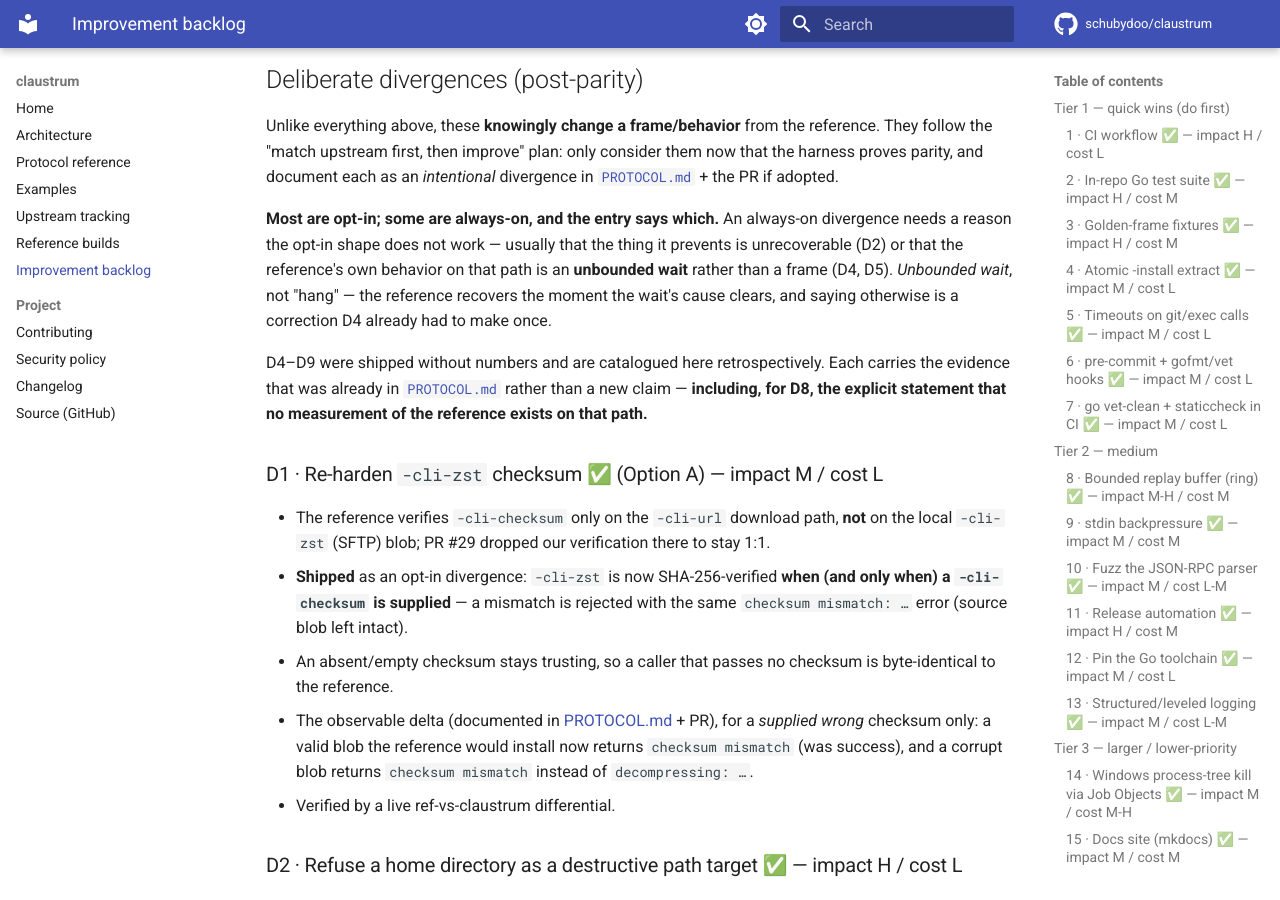
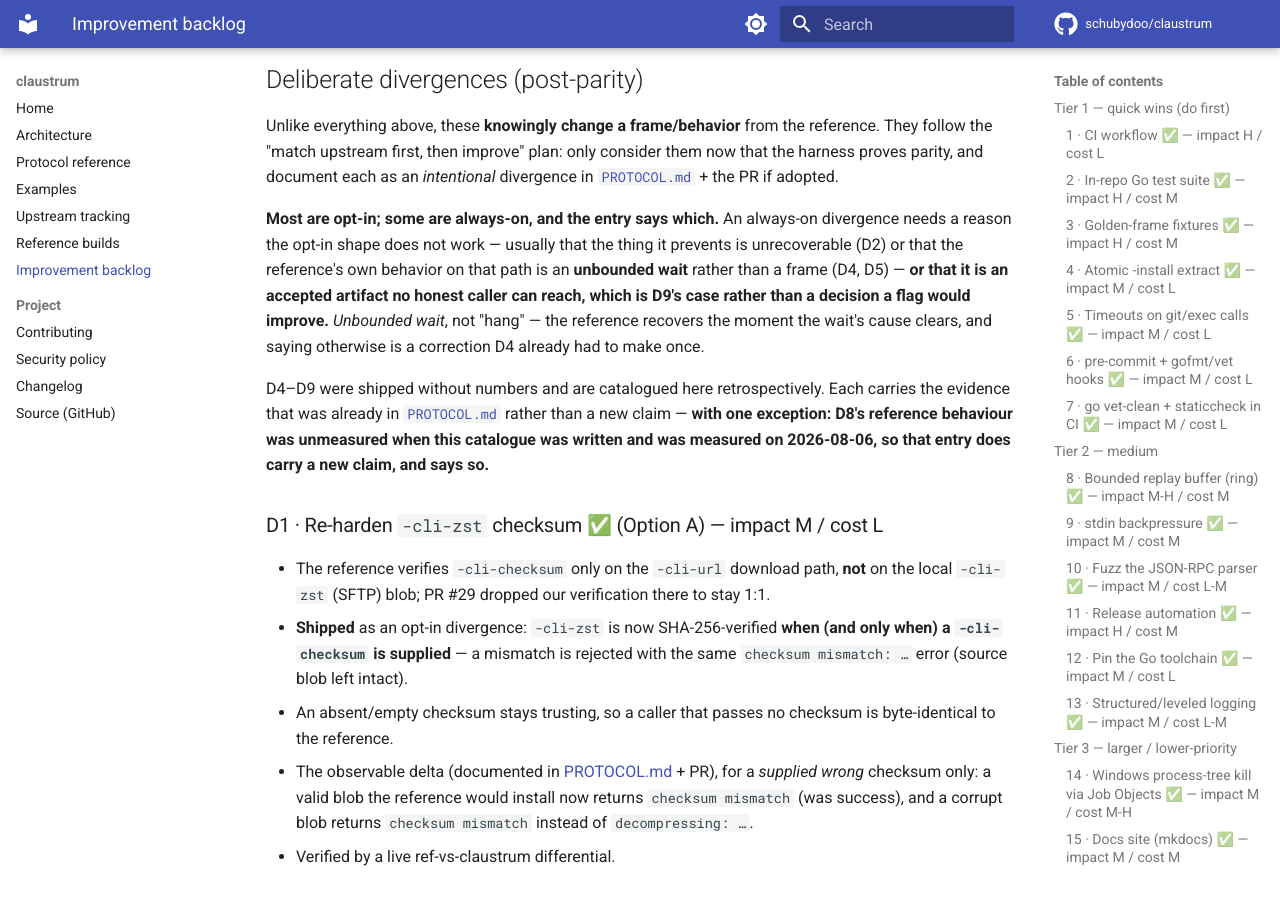
Before and after one commit to schubydoo/claustrum, an MkDocs documentation site: the page built from docs/IMPROVEMENTS.md, in a window 1280 px wide and 900 px high, scrolled down 9136 px. Built offline with MkDocs 1.6.1 and Material for MkDocs 9.7.7, drawn with Linux system fonts in a browser that asks for light colours; comment, search, counter and statistics services are not loaded; some of the changed text lies outside the part shown.

Commit message:
docs: stop three records saying D8 is unmeasured after this branch measured it
Two important findings from the review on PR 237, plus three nits.

This branch measured D8 in a later commit and left the earlier records behind,
which is precisely the drift the PR exists to remove.

- The section intro promised every retrofitted entry carried inherited evidence
  "including, for D8, the explicit statement that no measurement exists". D8 is
  now the ONE entry that carries a new claim, and the intro said the opposite --
  so a reader trusting it would read the 2026-08-06 table as inherited.
- server.go's openDaemonLog comment is the third record of the same probe and
  still called the sticky-directory case unmeasured, and put it "in the same
  class as" the -install checksum hardening -- equating an always-on divergence
  with an opt-in one. It now names D8 and says why it is always-on: the trigger
  is unreachable on the deployed path, the per-user session dir not being sticky.
  Outside this diff, but the contradiction is created here.

Nits:

- D5's "Documented in" pointer skipped the PROTOCOL.md git.list_branches bullet,
  which is the only PROTOCOL record of the one claustrum-only FRAME in D5. That
  bullet also stayed unnumbered while its sibling gained "(D5)" in this diff, so
  the number did not point at it. Both fixed.
- The stated always-on bar did not cover D9, leaving a future reader two moves
  the catalogue exists to prevent: add a flag, or "fix" it.
- UPSTREAM-TRACKING's always-on list jumped D2 to D4 with nothing said about D3,
  which reads as an omission in the very block this PR fixes for a missing
  number. Now says the gap is a reservation.

The PR description carried the same stale D8 claim in two places; updated.

Co-Authored-By: Claude Opus 4.8 <noreply@anthropic.com>

```diff
--- a/docs/IMPROVEMENTS.md
+++ b/docs/IMPROVEMENTS.md
@@ -423,14 +423,17 @@ consider them now that the harness proves parity, and document each as an
 **Most are opt-in; some are always-on, and the entry says which.** An always-on
 divergence needs a reason the opt-in shape does not work — usually that the thing
 it prevents is unrecoverable (D2) or that the reference's own behavior on that
-path is an **unbounded wait** rather than a frame (D4, D5). *Unbounded wait*, not
-"hang" — the reference recovers the moment the wait's cause clears, and saying
-otherwise is a correction D4 already had to make once.
+path is an **unbounded wait** rather than a frame (D4, D5) — **or that it is an
+accepted artifact no honest caller can reach, which is D9's case rather than a
+decision a flag would improve.** *Unbounded wait*, not "hang" — the reference
+recovers the moment the wait's cause clears, and saying otherwise is a correction
+D4 already had to make once.
 
 D4–D9 were shipped without numbers and are catalogued here retrospectively. Each
 carries the evidence that was already in [`PROTOCOL.md`](PROTOCOL.md) rather than
-a new claim — **including, for D8, the explicit statement that no measurement of
-the reference exists on that path.**
+a new claim — **with one exception: D8's reference behaviour was unmeasured when
+this catalogue was written and was measured on 2026-08-06, so that entry does
+carry a new claim, and says so.**
 
 ### D1 · Re-harden `-cli-zst` checksum ✅ (Option A) — impact M / cost L
 
@@ -577,8 +580,10 @@ exactly how D2 nearly got reused.)*
   and `git.list_branches` the same cap surfaces as `-32603` with `err.Error()` =
   **`signal: killed`** (§5 above). Unreachable on the reference, so not a parity
   break — but it is ours and it is on the wire.
-- Documented in [PROTOCOL.md](PROTOCOL.md) → `git.worktree_remove` (and §5 for
-  the `signal: killed` arm).
+- Documented in [PROTOCOL.md](PROTOCOL.md) → `git.worktree_remove`, and →
+  `git.list_branches` for the `signal: killed` arm — that bullet is the only
+  PROTOCOL record of the one claustrum-only *frame* in D5, and `git.status`
+  carries the identical frame for the identical reason.
 
 ### D6 · `-cli-version` must name a single path component ✅ (always-on) — impact H / cost L
 
```
Also changed, not shown: docs/PROTOCOL.md (+2 -1 lines), docs/UPSTREAM-TRACKING.md (+2 -0 lines), 1 other file.
